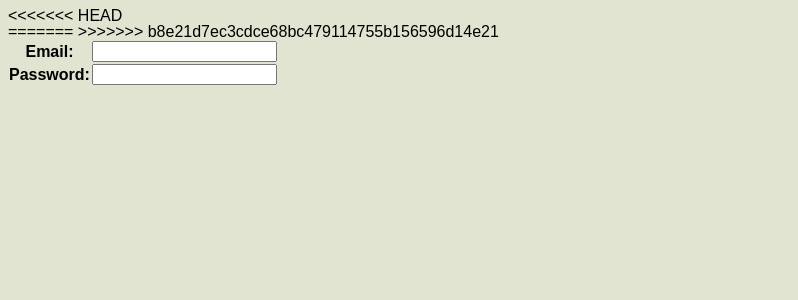
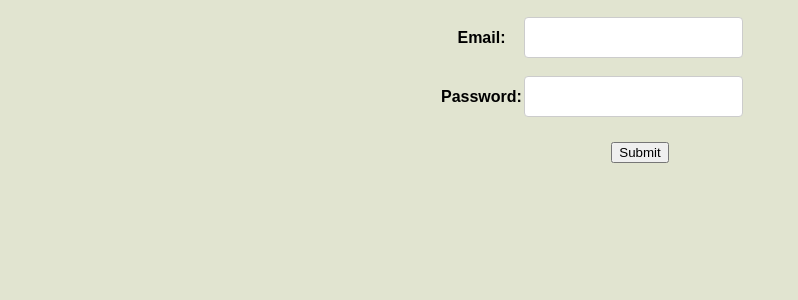
Before and after one commit to JOSH-G9/josh, a PHP site: template html/pages/login.php in a window 1280 px wide. Shown: the top 300 px of the page, without its empty margins (0-798 px from the left). Run offline with PHP 8.4, Linux system fonts and the light colour scheme; the template is opened without the code that fills it, so the values that code supplies are empty.

Commit message:
login mysql

```diff
--- a/html/pages/login.php
+++ b/html/pages/login.php
@@ -1,13 +1,53 @@
+<style>
+input[type=text], select, input[type=password] {
+    width: 100%;
+    padding: 12px 20px;
+    margin: 8px 0;
+    display: inline-block;
+    border: 1px solid #ccc;
+    border-radius: 4px;
+    box-sizing: border-box;
+}
+
+input[type=submit] {
+    width: 100%;
+    background-color: #4CAF50;
+    color: white;
+    padding: 14px 20px;
+    margin: 8px 0;
+    border: none;
+    border-radius: 4px;
+    cursor: pointer;
+}
+
+input[type=submit]:hover {
+    background-color: #45a049;
+}
+
+div #loginPage {
+    border-radius: 5px;
+    background-color: #f2f2f2;
+    padding: 20px;
+}
+#body-createJob{
+  display: inline-block;
+  width: 100%;
+  text-align: center;
+}
+#body-createJob form{
+  display: inline-block;
+  width: 400px;
+}
+
+</style>
+
 <div id="loginPage">
   <div id="header-createJob">
 
   </div>
   <div id="body-createJob">
-<<<<<<< HEAD
-    <form class="" action="index.html" method="post">
-=======
-    <form class="" action="?page=home" method="post" onkeypress="return runScriptLogin(event)">
->>>>>>> b8e21d7ec3cdce68bc479114755b156596d14e21
+  <div id="_AJAX_LOG_"></div>
+    <form class="" action="" method="" onkeypress="return runScriptLogin(event)">
       <table>
         <tr>
           <th><label for="email">Email:</label></th>
@@ -17,7 +57,8 @@
           <th><label for="password">Password:</label></th>
           <td><input id="email_login" type="password" name="password" value=""></td>
         </tr>
-      </table>
+      </table><br>
+      <input type="button" value="Submit" onclick="goLogin()">
     </form>
   </div>
   <script src="views/javascript/login.js" type="text/javascript"></script>
```
Also changed, not shown: 1 other file.
